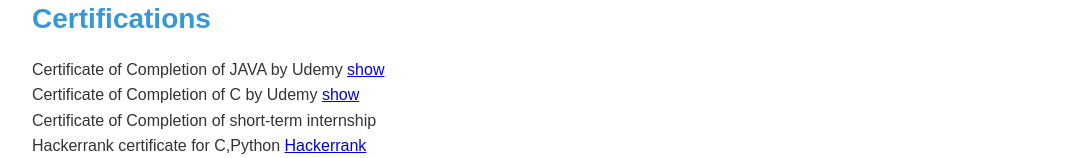
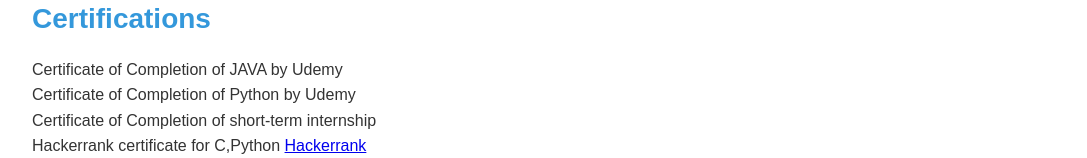
Before and after one commit to Aparna161101/Aparna161101, a plain HTML site: page index.html in a window 1280 px wide. Shown: the part 1329-1487 px from the top of the page, without its empty margins (96-1183 px from the left). Drawn offline with Linux system fonts and the light colour scheme.

Commit message:
Update index.html

```diff
--- a/index.html
+++ b/index.html
@@ -71,11 +71,10 @@
       <h3>Certifications</h3>
       <p>
         Certificate of Completion of JAVA by Udemy
-        <a href="file:///C:/Users/admin/AppData/Local/Microsoft/Windows/INetCache/IE/GDYWWXH3/UC-041a1fb3-5969-4238-9465-dfe4fc03bb8e[1].pdf">show</a>
+
       </p>
       <p>
-        Certificate of Completion of C by Udemy
-        <a href="file:///C:/Users/admin/AppData/Local/Microsoft/Windows/INetCache/IE/F0MUMPVA/UC-c964aa52-d2d1-4ad3-bd87-5746ee898a3b-1[1].pdf">show</a>
+        Certificate of Completion of Python by Udemy
       </p>
       <P>
         Certificate of Completion of short-term internship
```
